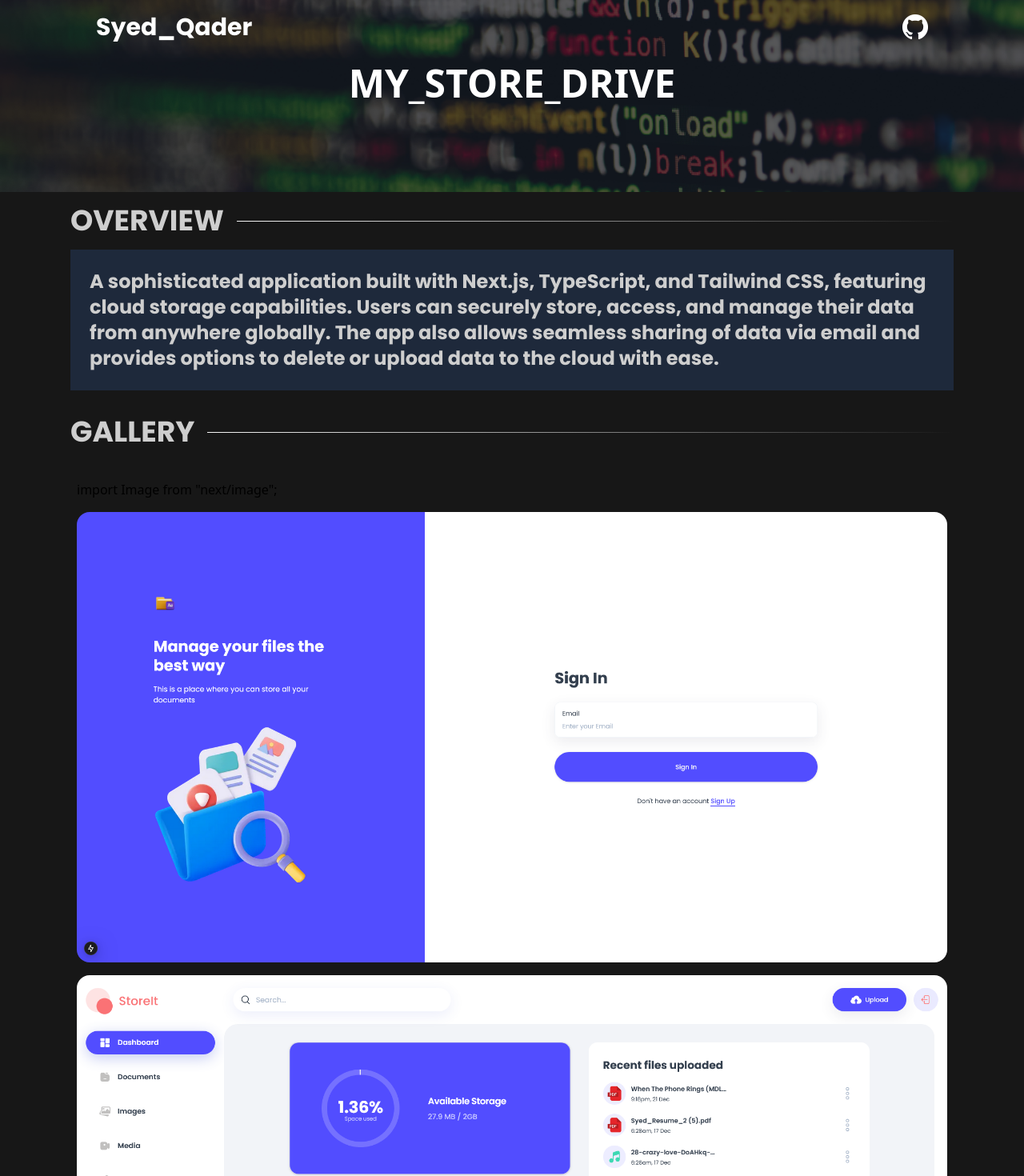
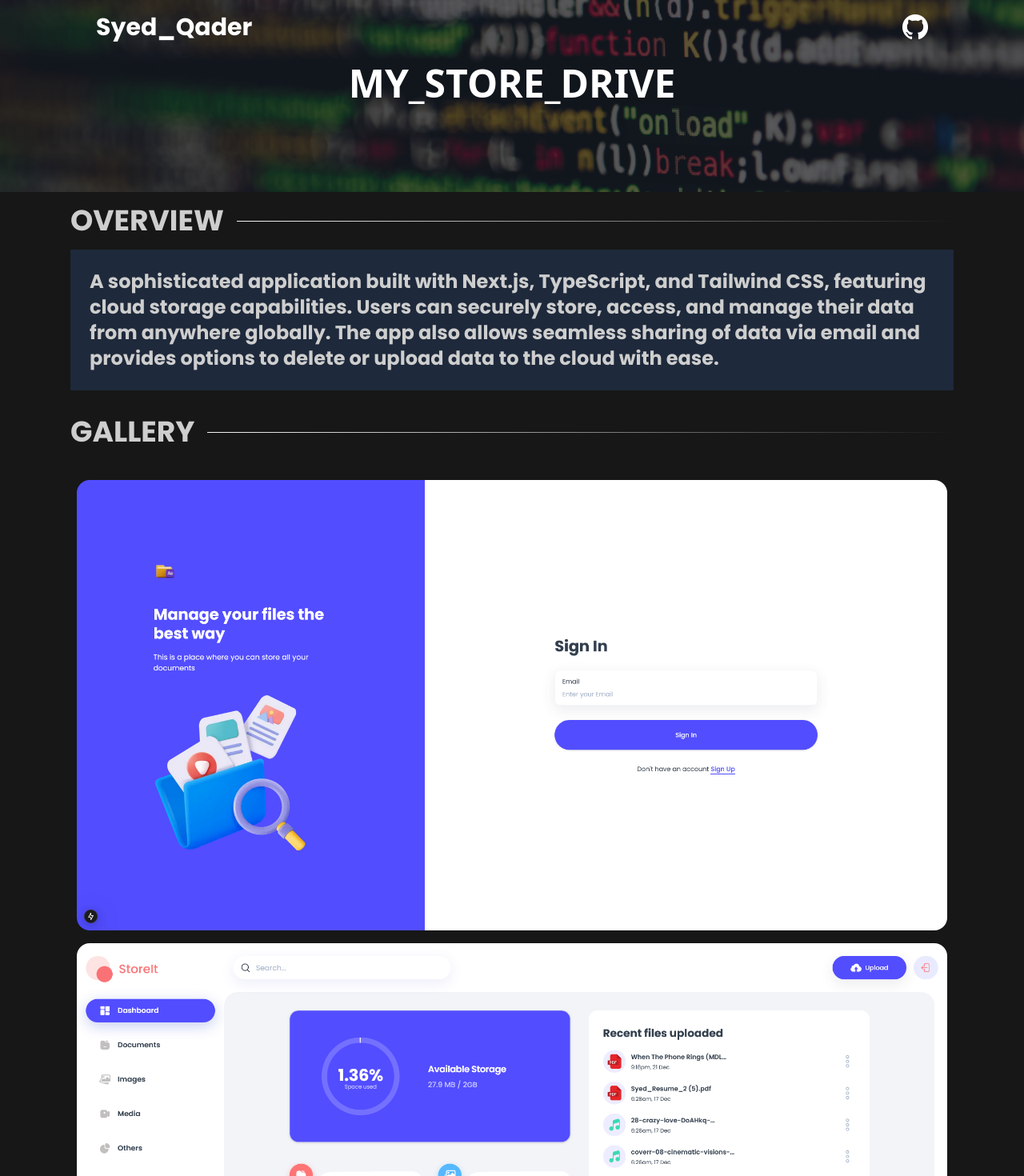
Before and after one commit to FarhanQuadri25/My_portfolio, a Next.js app: page /project/1 in a window 1280 px wide. Shown: the top 1470 px of the page at 80% size. Built offline with nearby package versions, Linux system fonts and the light colour scheme.

Commit message:
fifth-commit

```diff
--- a/app/project/[id]/page.tsx
+++ b/app/project/[id]/page.tsx
@@ -59,7 +59,6 @@ export default async function SingleProject({ params }: { params: Params }) {
         <div className="flex flex-wrap mt-8 p-2 gap-4">
           {project?.allImages && (
             <>
-              import Image from "next/image";
               <Image
                 width={300}
                 height={300}
```
